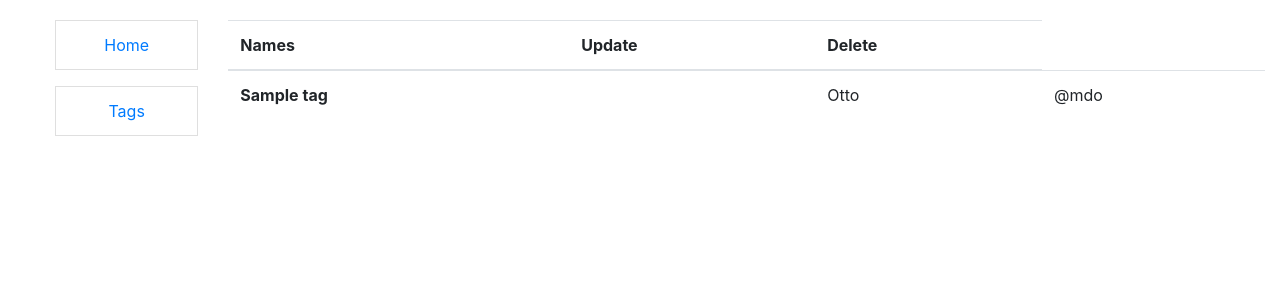
After one commit to antonychumak/todo_list, a Django app: page /tags/ in a window 1280 px wide. The commit adds this page. Shown: the top 300 px of the page. Run offline with Django 4.2, Linux system fonts and the light colour scheme; tables that the repository leaves empty hold one stand-in row (values such as "Sample post").

Commit message:
Create base tags.html & fix sidebar.html

```diff
--- a/templates/includes/sidebar.html
+++ b/templates/includes/sidebar.html
@@ -1,6 +1,6 @@
 <ul class="nav-sidebar">
   <div class="text-xl-center">
     <p class="list-group-item btn-outline-light"><a href="{% url 'schedule:index'%}">Home</a><p>
-    <p class="list-group-item btn-outline-light"><a href="#">Tags</a></p>
+    <p class="list-group-item btn-outline-light"><a href="{% url 'schedule:tags' %}">Tags</a></p>
   </div>
 </ul>
--- /dev/null
+++ b/templates/schedule/tags.html
@@ -0,0 +1,26 @@
+{% extends "base.html" %}
+
+{% block content %}
+  <table class="table">
+  <thead>
+    <tr>
+      <th scope="col">Names</th>
+      <th scope="col">Update</th>
+      <th scope="col">Delete</th>
+    </tr>
+  </thead>
+  <tbody>
+    {% if tags %}
+      {% for tag in tags %}
+        <tr>
+      <th scope="row">{{ tag.name }}</th>
+      <td><a href="{% url 'schedule:tag-update' pk=tag.id %}"></a></td>
+      <td>Otto</td>
+      <td>@mdo</td>
+    </tr>
+
+      {% endfor %}
+    {% endif %}
+  </tbody>
+</table>
+{% endblock %}
```
Also changed, not shown: templates/schedule/index.html (+4 -4 lines), schedule/migrations/0001_initial.py.
